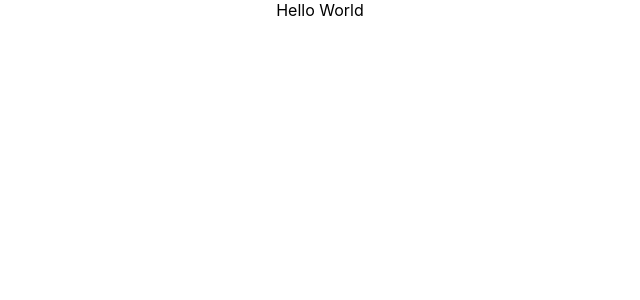
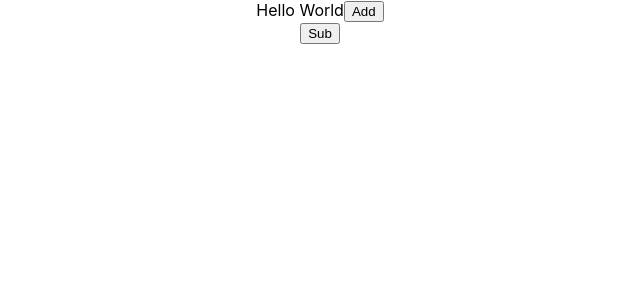
Before and after one commit to RajkumarKundu1992/MyReactApp, a React (Create React App) app: page / in a window 1280 px wide. Shown: the top 300 px of the page, without its empty margins (320-960 px from the left). Built offline with nearby package versions, Linux system fonts and the light colour scheme.

Commit message:
insert add and sub buttom with event handling

```diff
--- a/src/App.js
+++ b/src/App.js
@@ -6,7 +6,9 @@ function App() {
   return (
     <div className="App">
       Hello World
-    </div>
+    <button onClick={function () { alert("Msg saved") }}>Add</button ><br />
+      <button onClick={function () { alert("Msg saved") }} > Sub</button>
+    </div >
   );
 }
 
```
